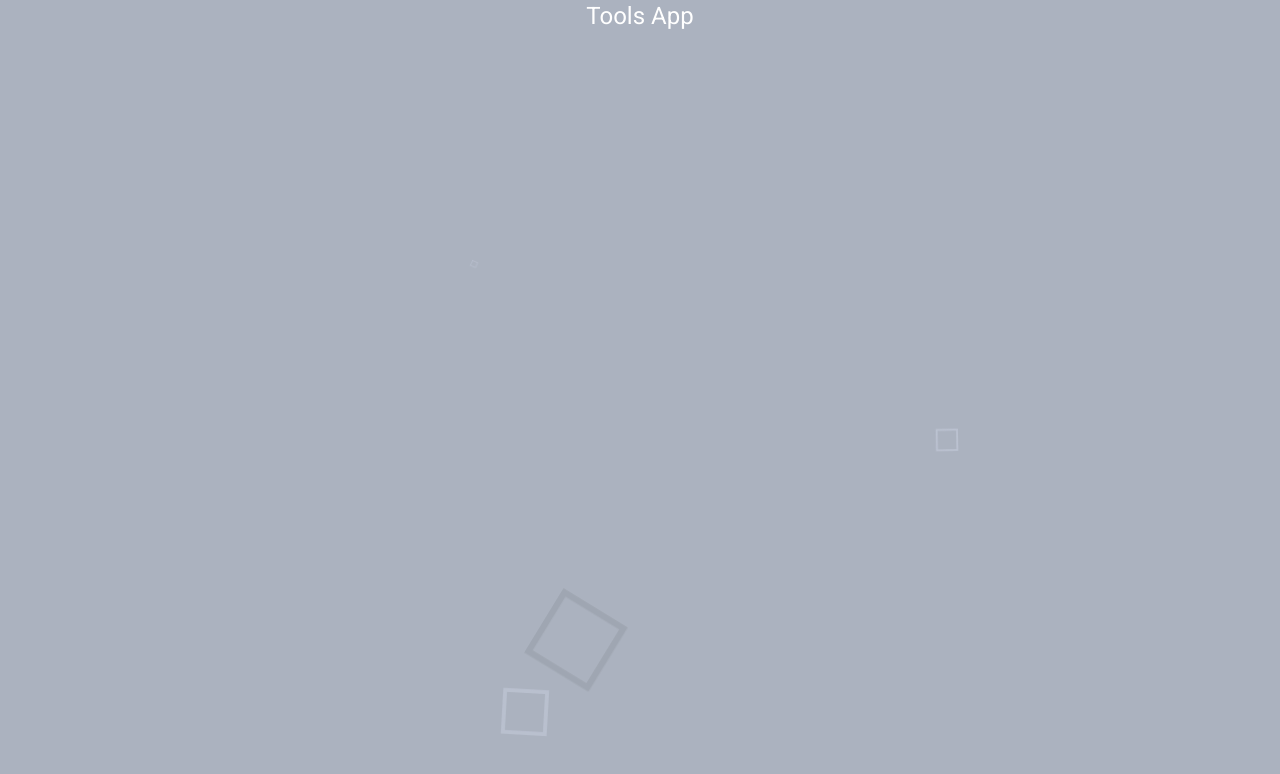
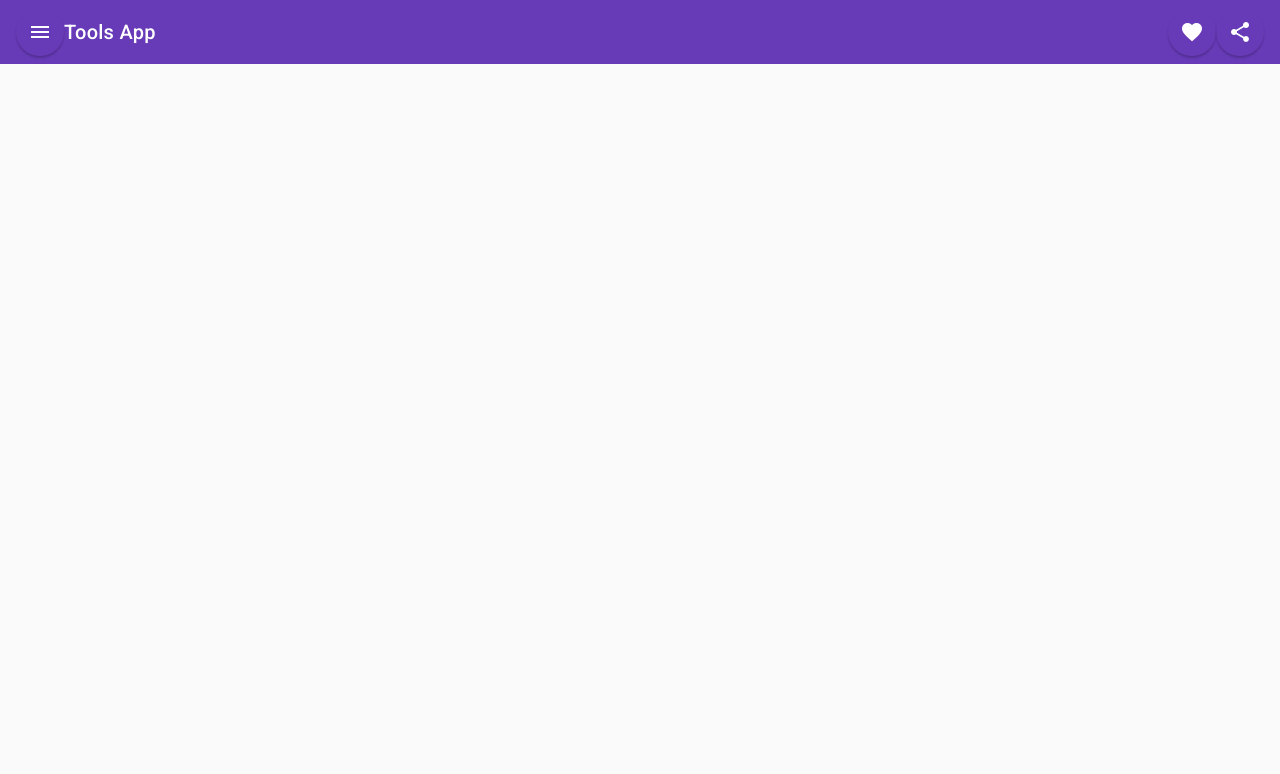
Before and after one commit to FernandezJuan017/tools-app, an Angular app: page / in a window 1280 px wide. Shown: the top 774 px of the page. Built offline with nearby package versions, Linux system fonts and the light colour scheme.

Commit message:
Add Simple Menu Toolbar

```diff
--- a/src/app/app.component.css
+++ b/src/app/app.component.css
@@ -23,6 +23,11 @@
 .sidenav {
   padding: 25px;
 }
+
+.spacer-toolbar {
+  flex: 1 1 auto;
+}
+
  /* https://wweb.dev/resources/css-separator-generator  */
 /* .curved {
   position: relative;
@@ -37,7 +42,7 @@
 ** Animacion Background **
 * https://wweb.dev/resources/animated-css-background-generator
 */
-@keyframes cube {
+/* @keyframes cube {
   from {
       transform: scale(0) rotate(0deg) translate(-50%, -50%);
       opacity: 1;
@@ -104,7 +109,7 @@
   left: 5vw;
   top: 14vh;
   border-color: #bcc3d2;
-}
+} */
 /*
 ** Fin Animacion Background **
 */
--- a/src/app/app.component.html
+++ b/src/app/app.component.html
@@ -8,17 +8,31 @@
     <!-- <section class="curved"></section> -->
 
     <!-- https://wweb.dev/resources/animated-css-background-generator -->
-    <ul class="background">
+    <!-- <ul class="background"> -->
         <!-- Animacion Background -->
-        <li></li><li></li><li></li><li></li><li></li>
+        <!-- <li></li><li></li><li></li><li></li><li></li> -->
         <!-- Animacion Background -->
+    <!-- </ul> -->
 
-        <h1 style="color:white;">Tools App</h1>
-        <!-- Toggle Sidenav -->
-         <!-- <button type="button" mat-button class="toggle-button" (click)="drawer.toggle()">
-           Toggle sidenav
-         </button> -->
-    </ul>
+      <!-- Toggle Sidenav -->
+      <!-- <button type="button" mat-button class="toggle-button" (click)="drawer.toggle()">
+        Toggle sidenav
+      </button> -->
+
+      <!-- <h1 style="color:white;">Tools App</h1> -->
+      <mat-toolbar color="primary">
+        <button mat-icon-button aria-label="Icono del menú principal de la aplicación">
+          <mat-icon>menu</mat-icon>
+        </button>
+        <span>Tools App</span>
+      <span class="spacer-toolbar"></span>
+        <button mat-icon-button aria-label="Boton con un corazon de icono">
+          <mat-icon>favorite</mat-icon>
+        </button>
+        <button mat-icon-button  aria-label="Boton con un icono de compartir">
+          <mat-icon>share</mat-icon>
+        </button>
+      </mat-toolbar>
    </mat-drawer-content>
 
 </mat-drawer-container>
--- a/src/app/material/material.module.ts
+++ b/src/app/material/material.module.ts
@@ -1,8 +1,10 @@
-import { NgModule } from '@angular/core';
-import { CommonModule } from '@angular/common';
+import { NgModule } from '@angular/core'
+import { CommonModule } from '@angular/common'
 // Components Angular Material v16.1.7
-import {MatButtonModule} from '@angular/material/button';
-import {MatSidenavModule} from '@angular/material/sidenav';
+import {MatIconModule} from '@angular/material/icon';
+import {MatButtonModule} from '@angular/material/button'
+import {MatSidenavModule} from '@angular/material/sidenav'
+import {MatToolbarModule} from '@angular/material/toolbar'
 
 @NgModule({
   declarations: [],
@@ -10,6 +12,8 @@ import {MatSidenavModule} from '@angular/material/sidenav';
     CommonModule
   ],
   exports: [MatSidenavModule,
-            MatButtonModule]
+            MatButtonModule,
+            MatToolbarModule,
+            MatIconModule]
 })
 export class MaterialModule { }
```
